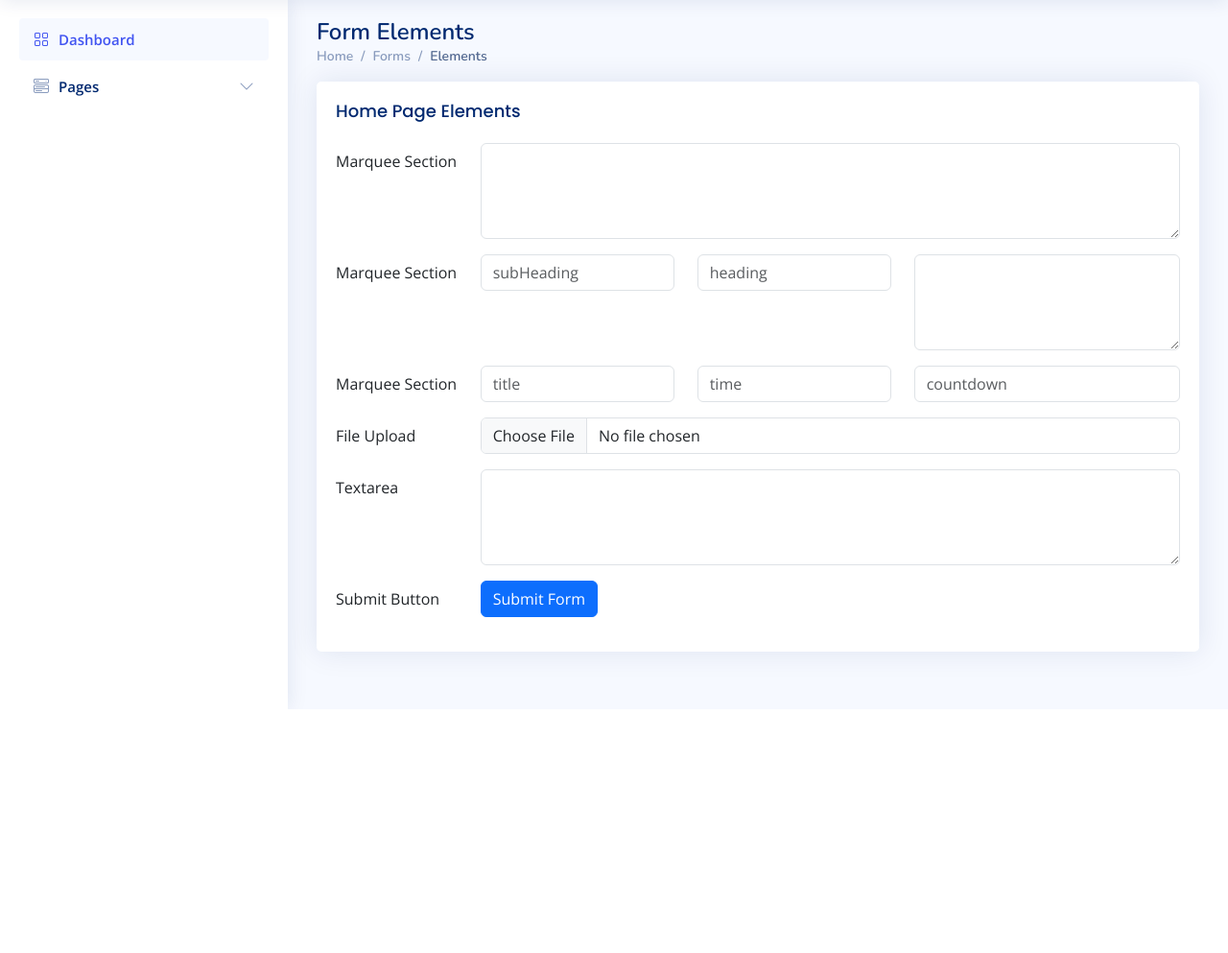
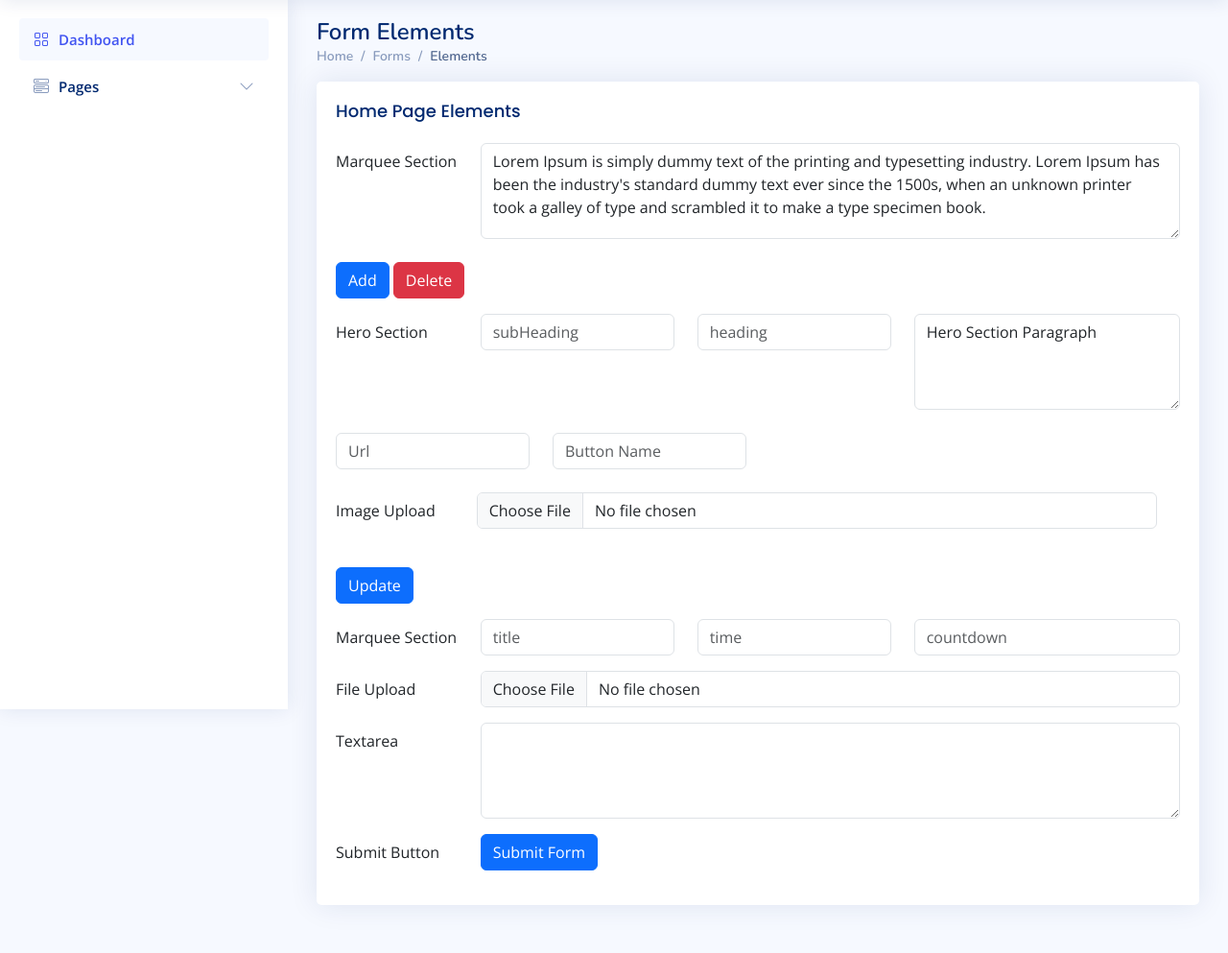
Before and after one commit to InnovativeSPIN/PHP-NSCET-WEBSITE, a PHP site: page /admin/home.php in a window 1280 px wide. Shown: the part 61-1054 px from the top of the page at 96% size. Before the commit the page ends 800 px from the top, so only its background shows below. Run offline with PHP 8.4, Linux system fonts and the light colour scheme; data comes from the database, SQL or seed files in the repository; some libraries are stand-ins or nearby versions.

Commit message:
admin page ui

```diff
--- a/admin/home.php
+++ b/admin/home.php
@@ -1,6 +1,6 @@
 <!DOCTYPE html>
 <html lang="en">
-
+<?php require_once("../resources/connection.php")?>
 <?php require_once('./resources/header_link.php'); ?>
 
 <body>
@@ -29,26 +29,62 @@
               <h5 class="card-title">Home Page Elements</h5>
 
               <!-- General Form Elements -->
-              <form>
+
+              <!-- Marquee Section -->
+              <?php
+              $marqueeSection = mysqli_fetch_array(mysqli_query($conn, "SELECT `content` FROM `home_page` WHERE `sectionName`='marquee'"));
+              $marqueeData = json_decode($marqueeSection['content'], true);
+              ?>
+              <form method="post" action="./routes/homePageHandler.php">
                 <div class="row mb-3">
                   <label for="inputPassword" class="col-sm-2 col-form-label">Marquee Section</label>
                   <div class="col-sm-10">
-                    <textarea class="form-control" style="height: 100px" name="marquee" required></textarea>
+                    <textarea class="form-control" style="height: 100px" name="marquee" required><?php echo $marqueeData['content']?></textarea>
+                  </div>
+                  <div class="col-sm-10">
+                    <br>
+                    <button type="submit" class="btn btn-primary" name="marqueeButton">Add</button>
+                    <button type="submit" class="btn btn-danger" name="marqueeButton">Delete</button>
                   </div>
                 </div>
+              </form>
+
+              <!-- Hero Section -->
+              <form method="post" action="./routes/homePageHandler.php">
                 <div class="row mb-3">
-                  <label for="inputPassword" class="col-sm-2 col-form-label">Marquee Section</label>
+                  <label for="inputPassword" class="col-sm-2 col-form-label">Hero Section</label>
                   <div class="col-sm-10 col-lg-3">
                     <input class="form-control" name="subHeading" placeholder="subHeading" required/>
+                    <br>
                   </div>
                   <div class="col-sm-10 col-lg-3">
                     <input class="form-control" name="heading" placeholder="heading" required/>
+                    <br>
                   </div>
                   <div class="col-sm-10 col-lg-4">
-                    <textarea class="form-control" style="height: 100px" name="paragraph" required></textarea>
+                    <textarea class="form-control" style="height: 100px" name="paragraph" required>Hero Section Paragraph</textarea>
+                    <br>
                   </div>
-
+                  <div class="col-sm-10 col-lg-3">
+                    <input class="form-control" name="url" placeholder="Url" required/>
+                    <br>
+                  </div>
+                  <div class="col-sm-10 col-lg-3">
+                    <input class="form-control" name="btn" placeholder="Button Name" required/>
+                    <br>
+                  </div>
+                  <div class="row mb-3">
+                  <label for="inputNumber" class="col-sm-2 col-form-label">Image Upload</label>
+                  <div class="col-sm-10">
+                    <input class="form-control" type="file" id="formFile">
+                    <br>
+                  </div>
                 </div>
+                  <div class="col-sm-10">
+                    <button type="submit" class="btn btn-primary" name="marqueeButton">Update</button>
+                  </div>
+                </div>
+              </form>
 
                 <div class="row mb-3">
                   <label for="inputPassword" class="col-sm-2 col-form-label">Marquee Section</label>
--- /dev/null
+++ b/admin/routes/homePageHandler.php
@@ -0,0 +1,4 @@
+<?php
+
+
+?>
--- a/index.php
+++ b/index.php
@@ -140,7 +140,7 @@
   <?php require_once("./resources/header.php")?>
   <section>
     <?php
-    $data = mysqli_fetch_array(mysqli_query($conn, "SELECT `content` FROM `homepage` WHERE `sectionName`='marquee'"));
+    $data = mysqli_fetch_array(mysqli_query($conn, "SELECT `content` FROM `home_page` WHERE `sectionName`='marquee'"));
     $jsonData = json_decode($data['content'], true);
     ?>
     <div class="marquee" data-marquee-duration="20">
@@ -154,7 +154,7 @@
   <section class="hero-section">
     <div class="hero-slider owl-carousel">
       <?php
-        $data = mysqli_fetch_array(mysqli_query($conn, "SELECT `content` FROM `homepage` WHERE `sectionName`='heroSection'"));
+        $data = mysqli_fetch_array(mysqli_query($conn, "SELECT `content` FROM `home_page` WHERE `sectionName`='heroSection'"));
         $jsonData = json_decode($data['content'], true);
         foreach($jsonData as $data) {
       ?>
--- a/resources/model.php
+++ b/resources/model.php
@@ -1,5 +1,5 @@
 <?php
-$data = mysqli_fetch_array(mysqli_query($conn, "SELECT `content` FROM `homepage` WHERE `sectionName`='modelSection'"));
+$data = mysqli_fetch_array(mysqli_query($conn, "SELECT `content` FROM `home_page` WHERE `sectionName`='modelSection'"));
 $jsonData = json_decode($data['content'], true);
 ?>
 
```
Also changed, not shown: db/nscet_web.sql (+8 -8 lines).
